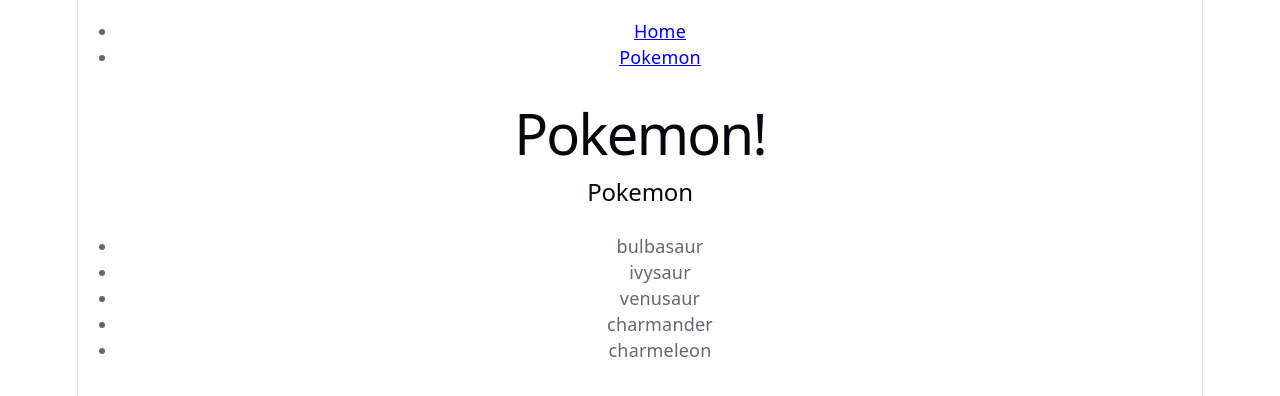
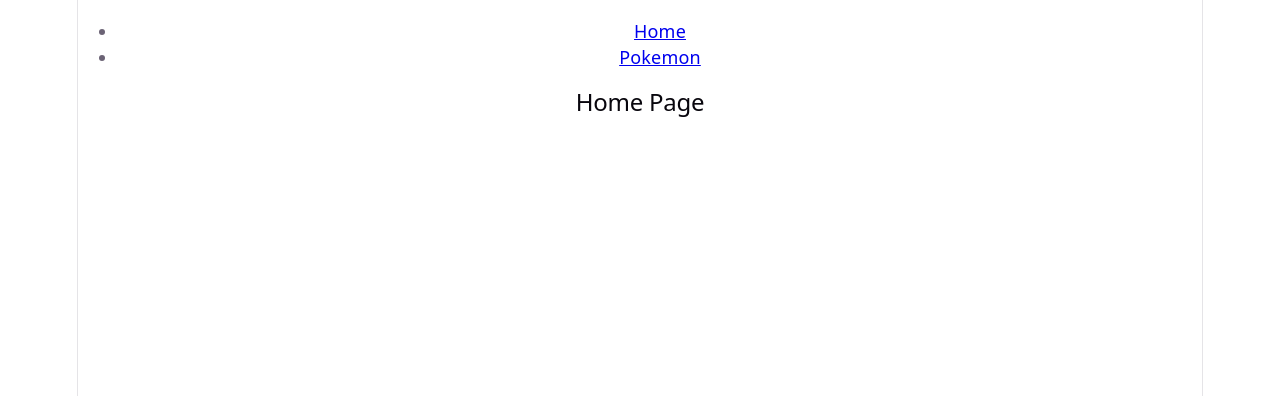
Before and after one commit to Mrymhussain/react-router-dom, a React (Vite) app: page / in a window 1280 px wide. Shown: the top 396 px of the page. Built offline with nearby package versions, Linux system fonts and the light colour scheme.

Commit message:
creating links

```diff
--- a/src/App.jsx
+++ b/src/App.jsx
@@ -3,6 +3,7 @@
 import { useState } from 'react';
 import PokemonList from './components/PokemonList/PokemonList';
 import NavBar from './components/NavBar/NavBar';
+import { Route, Routes } from 'react-router';
 
 const initialState = [
   { _id: 1, name: 'bulbasaur', weight: 69, height: 7 },
@@ -16,9 +17,13 @@
   const [pokemon, setPokemon] = useState(initialState);
   return (
     <>
-      <NavBar></NavBar>
+      <NavBar>
       <h1>Pokemon!</h1>
-      <PokemonList pokemon={pokemon} />
+      </NavBar>
+      <Routes>
+      <Route path="/" element={<h2>Home Page</h2>} />
+        <Route path="/pokemon" element={<PokemonList pokemon={pokemon} />} />
+      </Routes>
     </>
   );
 };
--- a/src/components/PokemonList/PokemonList.jsx
+++ b/src/components/PokemonList/PokemonList.jsx
@@ -1,5 +1,7 @@
 // src/components/PokemonList/PokemonList.jsx
 
+
+import { Link } from 'react-router';
 const PokemonList = (props) => {
     return (
       <>
```
